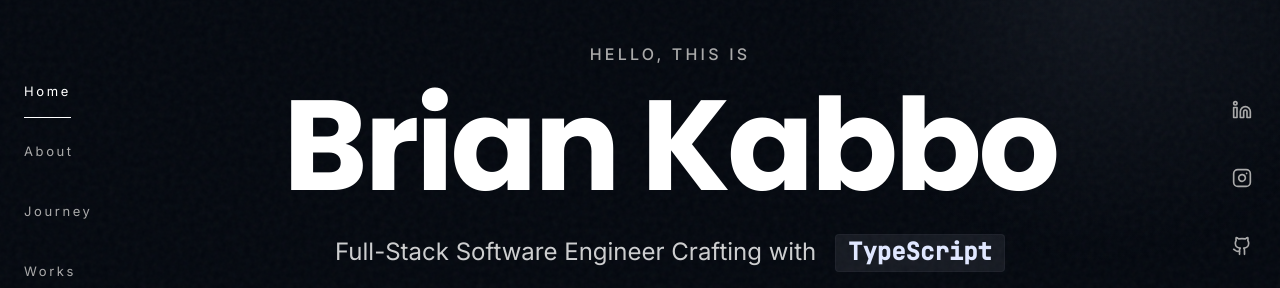
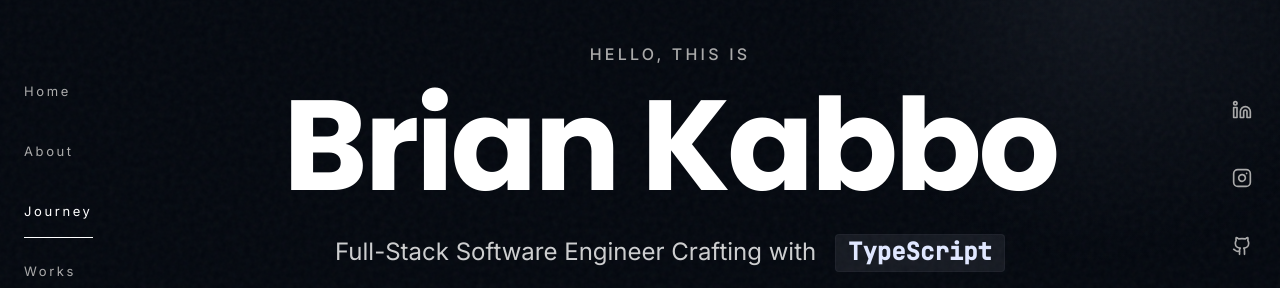
Before and after one commit to Charan951/protfilo, a React (Vite) app in the folder Brian Kabbo Sarker/: page / in a window 1280 px wide. Shown: the part 188-476 px from the top of the page. Built offline with nearby package versions, Linux system fonts and the light colour scheme.

Commit message:
feat: implement responsive Navbar and interactive project Showcase components

```diff
--- a/Brian Kabbo Sarker/src/components/Navbar.tsx
+++ b/Brian Kabbo Sarker/src/components/Navbar.tsx
@@ -32,29 +32,27 @@ const Navbar: React.FC = () => {
   ];
 
   useEffect(() => {
-    const observerOptions = {
-      root: null,
-      rootMargin: '-50% 0px',
-      threshold: 0,
-    };
+    const handleScroll = () => {
+      const scrollPosition = window.scrollY + window.innerHeight / 2;
 
-    const handleIntersection = (entries: IntersectionObserverEntry[]) => {
-      entries.forEach((entry) => {
-        if (entry.isIntersecting) {
-          const id = entry.target.id;
-          setActiveSection(id);
+      navLinks.forEach((link) => {
+        const element = document.getElementById(link.id);
+        if (element) {
+          const rect = element.getBoundingClientRect();
+          const elementTop = rect.top + window.scrollY;
+          const elementBottom = elementTop + rect.height;
+
+          if (scrollPosition >= elementTop && scrollPosition < elementBottom) {
+            setActiveSection(link.id);
+          }
         }
       });
     };
 
-    const observer = new IntersectionObserver(handleIntersection, observerOptions);
+    window.addEventListener('scroll', handleScroll, { passive: true });
+    setTimeout(handleScroll, 100);
 
-    navLinks.forEach((link) => {
-      const element = document.getElementById(link.id);
-      if (element) observer.observe(element);
-    });
-
-    return () => observer.disconnect();
+    return () => window.removeEventListener('scroll', handleScroll);
   }, []);
 
   return (
--- a/Brian Kabbo Sarker/src/sections/Showcase.tsx
+++ b/Brian Kabbo Sarker/src/sections/Showcase.tsx
@@ -22,11 +22,11 @@ const projects: Project[] = [
   },
   {
     id: 2,
-    name: "PROJECT TWO",
-    description: "A placeholder for your next great project. This section will feature a sleek preview and detailed project information as you scroll.",
-    stack: ["Next.js", "TypeScript", "Node.js"],
-    image: null,
-    github: "https://github.com/briankabbo",
+    name: "PERSONAL PORTFOLIO V1",
+    description: "A dark-themed corner of the internet where I prove I know what I'm doing. Built with React, TypeScript, and Tailwind CSS. Got this after approximately 47 rounds of tweaking the color code.",
+    stack: ["React", "TypeScript", "Tailwind"],
+    image: "/images/Portfolio.png",
+    github: "https://github.com/briankabbo/brian-kabbo-sarker-portfolio",
   },
   {
     id: 3,
@@ -47,7 +47,7 @@ const projects: Project[] = [
 ];
 
 const Showcase: React.FC = () => {
-  const activeProject = 0;
+  const [activeProject, setActiveProject] = React.useState(0);
   const project = projects[activeProject];
 
   return (
@@ -107,7 +107,7 @@ const Showcase: React.FC = () => {
                   </AnimatePresence>
                 </div>
                 <span>/</span>
-                <span className="px-3">01</span>
+                <span className="px-3">02</span>
                 <span>]</span>
               </div>
 
@@ -169,15 +169,17 @@ const Showcase: React.FC = () => {
           Page scrolls naturally through this stacked column.
         */}
         <div className="w-[55%]">
-          {projects.slice(0, 1).map((item, index) => (
-            <div
+          {projects.slice(0, 2).map((item, index) => (
+            <motion.div
               key={item.id}
               className="flex items-center justify-end px-8"
               style={{ minHeight: '100vh' }}
+              onViewportEnter={() => setActiveProject(index)}
+              viewport={{ amount: 0.5 }}
             >
               <div className="relative w-full max-w-[500px] aspect-[16/10]">
                 <div className="absolute -inset-3 border border-moonstone/20 rounded-2xl" />
-                <div className="relative z-10 w-full h-full rounded-xl overflow-hidden shadow-2xl bg-zinc-900/10 backdrop-blur-2xl border border-white/5 flex items-center justify-center">
+                <div className="relative z-10 w-full h-full rounded-xl overflow-hidden shadow-2xl bg-zinc-900/20 backdrop-blur-3xl border border-white/5 flex items-center justify-center">
                   {item.image ? (
                     <img
                       src={item.image}
@@ -213,7 +215,7 @@ const Showcase: React.FC = () => {
                   )}
                   </div>
                 </div>
-              </div>
+              </motion.div>
           ))}
         </div>
       </div>
@@ -232,33 +234,26 @@ const Showcase: React.FC = () => {
 
         {/* Cards */}
         <div className="flex flex-col gap-16 py-16 px-6">
-          {projects.slice(0, 1).map((item, index) => (
-            <div key={item.id} className="space-y-8">
+          {projects.slice(0, 2).map((item, index) => (
+            <div key={item.id} className="space-y-6">
               <div className="space-y-6">
                 <div className="text-xs tracking-[0.3em] text-white/40 font-mono">
-                  [ 0{index + 1} / 01 ]
+                  [ 0{index + 1} / 02 ]
                 </div>
                 <div className="flex justify-between items-start gap-4">
                   <h3 className="text-2xl font-bold text-white tracking-tight uppercase leading-tight">
                     {item.name}
                   </h3>
-                  <a href={item.github} target="_blank" rel="noopener noreferrer" className="mt-1 text-white/60 flex-shrink-0">
+                  <a href={item.github} target="_blank" rel="noopener noreferrer" className="mt-1 text-white/60 flex-shrink-0 hover:text-white transition-colors duration-300">
                     <Github size={20} />
                   </a>
                 </div>
-                <p className="text-sm text-white/60 leading-relaxed">{item.description}</p>
-                <div className="flex flex-wrap gap-2">
-                  {item.stack.map((tech) => (
-                    <span key={tech} className="text-[10px] tracking-widest text-white/50 border border-white/20 px-3 py-1 uppercase rounded-full font-medium">
-                      {tech}
-                    </span>
-                  ))}
-                </div>
               </div>
+
               {item.image && (
                 <div className="relative w-full aspect-video">
                   <div className="absolute -inset-2 border border-moonstone/10 rounded-xl" />
-                  <div className="relative z-10 w-full h-full rounded-lg overflow-hidden shadow-xl bg-zinc-900/10 backdrop-blur-2xl border border-white/5">
+                  <div className="relative z-10 w-full h-full rounded-lg overflow-hidden shadow-xl bg-zinc-900/20 backdrop-blur-3xl border border-white/5">
                     <img
                       src={item.image}
                       alt={item.name}
@@ -288,6 +283,17 @@ const Showcase: React.FC = () => {
                   </div>
                 </div>
               )}
+
+              <div className="space-y-6">
+                <p className="text-sm text-white/60 leading-relaxed">{item.description}</p>
+                <div className="flex flex-wrap gap-2">
+                  {item.stack.map((tech) => (
+                    <span key={tech} className="text-[10px] tracking-widest text-white/50 border border-white/20 px-3 py-1 uppercase rounded-full font-medium">
+                      {tech}
+                    </span>
+                  ))}
+                </div>
+              </div>
             </div>
           ))}
         </div>
```
Also changed, not shown: Brian Kabbo Sarker/public/images/Portfolio.png (added).
